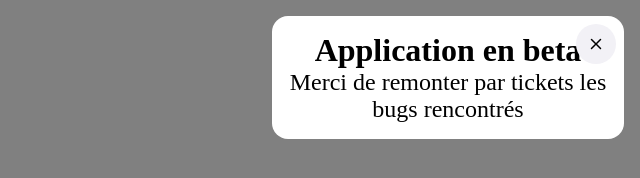
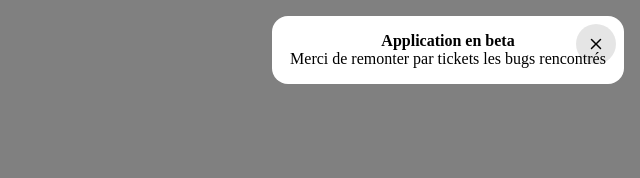
Before and after one commit to ArthurLsy/gpop.js, a plain HTML site: page examples/index.html in a window 1280 px wide. Shown: the whole page, without its empty margins (640-1280 px from the left). Drawn offline with Linux system fonts and the light colour scheme.

Commit message:
font size and color

```diff
--- a/examples/index.html
+++ b/examples/index.html
@@ -12,14 +12,15 @@
 <body>
     <script type="module">
 
-        import {PopUp} from "https://cdn.jsdelivr.net/gh/ArthurLsy/gpop.js@master/src/PopUp.js";
+        import {PopUp} from "../src/PopUp.js";
 
         const pop = new PopUp({
             title: "Application en beta",
             content: "Merci de remonter par tickets les bugs rencontrés",
             width : "quarter",
             position : "top-right",
-            transition : "fade"
+            transition : "fade",
+            fontSize: "1",
         });
 
     </script>
--- a/src/PopUp.js
+++ b/src/PopUp.js
@@ -9,6 +9,8 @@ class PopUp {
         this.setPosition(param["position"]);
         this.backgroundColor = this.isset("backgroundColor") ? param['backgroundColor'] : "#ffffff";
         this.buttons = [];
+        this.fontSize = this.isset('fontSize') ? param["fontSize"] + "em" : "1.5em";
+        this.color = this.isset('color') ? param["color"] : "#000000";
         this.isset('transition') ? this.setTransition(param["transition"]) : this.transition = 0;
         this.isset('button') ? this.setButton(param["button"]) : NaN;
         this.buildPopUp();
@@ -109,13 +111,13 @@ class PopUp {
                 btn.style.padding = "1em";
                 btn.style.borderRadius = "0.5em";
                 btn.style.margin = " 0 5em 0 5em";
-                btn.style.fontSize = "1.5em";
+                btn.style.fontSize = this.fontSize;
             } else if (button[i]["aspect"] === "secondary") {
                 btn.style.color = "#007bff";
                 btn.style.padding = "1em";
                 btn.style.borderRadius = "0.5em";
                 btn.style.margin = " 0 5em 0 5em";
-                btn.style.fontSize = "1.5em";
+                btn.style.fontSize = this.fontSize;
             }
             btn.addEventListener('click', button[i]["callback"]);
             this.buttons.push(btn);
@@ -135,6 +137,7 @@ class PopUp {
         popup.style.left = this.left;
         popup.style.right = this.right;
         popup.style.bottom = this.bottom;
+        popup.style.color = this.color;
         if (typeof this.transform !== 'undefined') {
             popup.style.transform = this.transform;
         }
@@ -152,11 +155,14 @@ class PopUp {
         closeBtn.setAttributeNS(null, "viewBox", "0 0 16 16");
         const pathCloseBtn = document.createElementNS("http://www.w3.org/2000/svg", "path");
         pathCloseBtn.setAttributeNS(null, "d", "M4.646 4.646a.5.5 0 0 1 .708 0L8 7.293l2.646-2.647a.5.5 0 0 1 .708.708L8.707 8l2.647 2.646a.5.5 0 0 1-.708.708L8 8.707l-2.646 2.647a.5.5 0 0 1-.708-.708L7.293 8 4.646 5.354a.5.5 0 0 1 0-.708");
-        closeBtn.style.backgroundColor = '#f2f1f6';
+        closeBtn.style.backgroundColor = 'black';
+        closeBtn.style.backgroundColor = 'rgba(0, 0, 0, 0.1)'; // Use rgba for background color with specific opacity
+        closeBtn.style.opacity = '1'; // Set opacity to 1
         closeBtn.style.borderRadius = '100%';
         closeBtn.style.padding = '0.5em';
         closeBtn.style.margin = '0.5em';
         closeBtn.appendChild(pathCloseBtn);
+
 
         closeBtn.addEventListener('click', () => {
             popup.style.transition = "opacity "+ this.transition/1000 +"s";
@@ -175,13 +181,13 @@ class PopUp {
             const title = document.createElement('div');
             title.textContent = this.title;
             title.style.fontWeight = "bold";
-            title.style.fontSize = "2em";
+            title.style.fontSize = this.fontSize;
             popup.appendChild(title)
         }
 
         const content = document.createElement('div');
         content.textContent = this.content;
-        content.style.fontSize = "1.5em";
+        content.style.fontSize = this.fontSize;
         popup.appendChild(content);
 
         const buttons = document.createElement('div');
```
